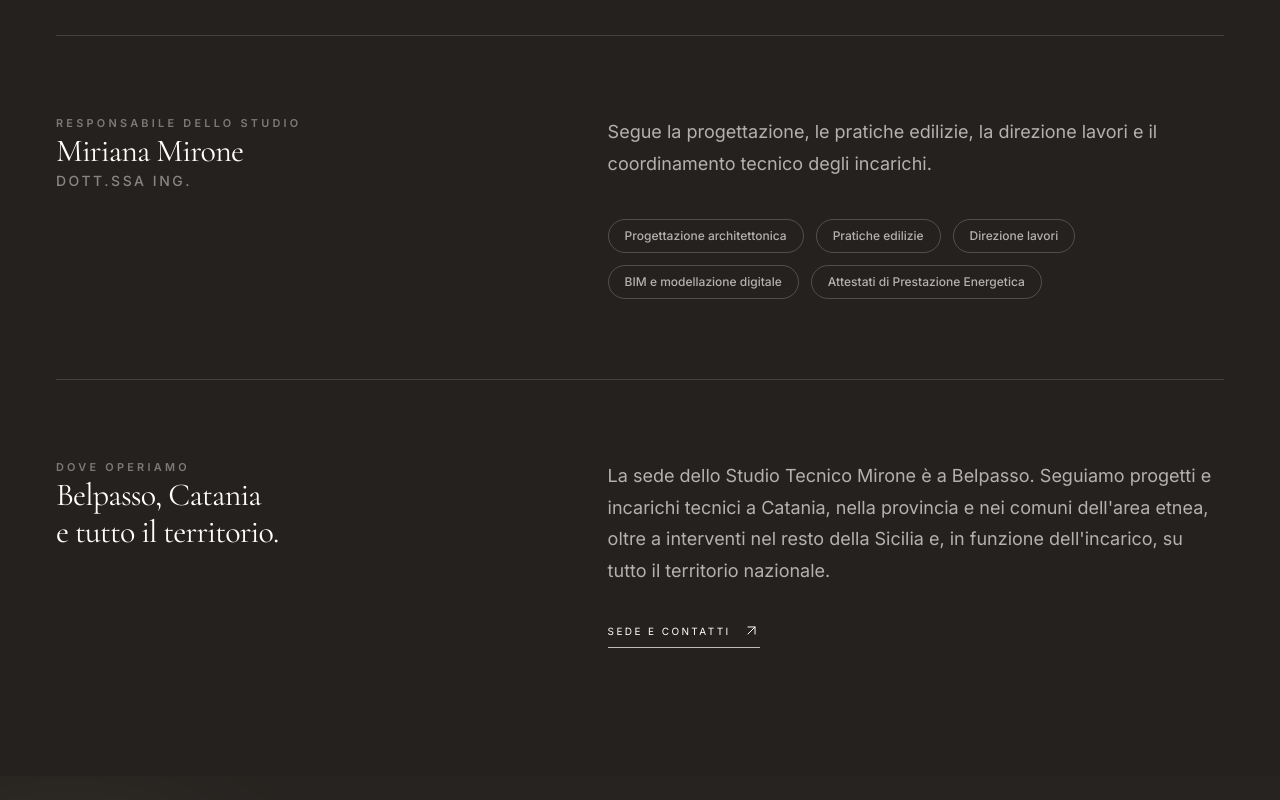
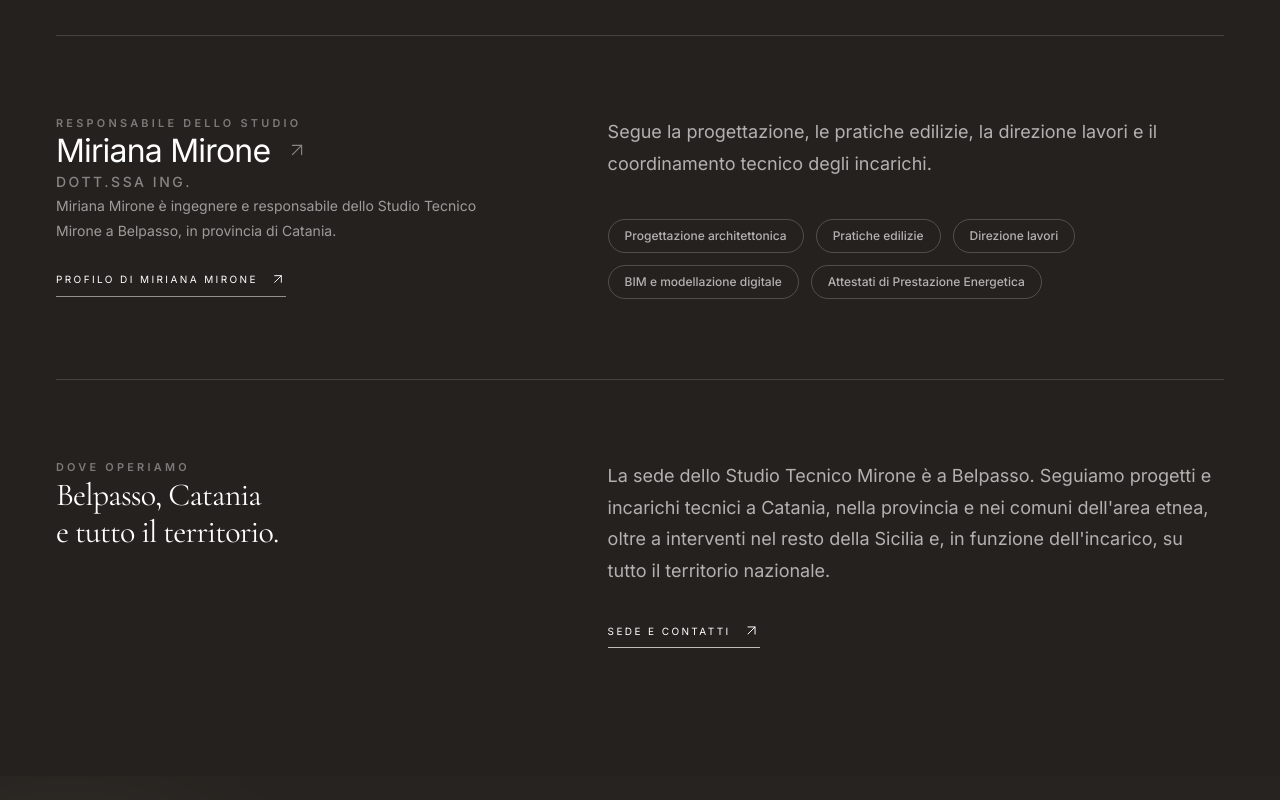
Before and after one commit to Conca91/mirone-studio, a Next.js app: page / in a window 1280 px wide. Shown: the part 6240-7040 px from the top of the page. Built offline with nearby package versions, Linux system fonts and the light colour scheme.

Commit message:
Ottimizzazione SEO Miriana Mirone

```diff
--- a/components/home/Studio.tsx
+++ b/components/home/Studio.tsx
@@ -172,12 +172,44 @@ export default function Studio() {
                 </p>
 
                 <h3 className="mt-7 font-serif text-4xl leading-[1.1] tracking-[-0.035em] !text-white sm:text-5xl">
-                  {person.name}
+                  <Link
+                    href="/miriana-mirone"
+                    className="group inline-flex items-center gap-4 !text-white"
+                    aria-label="Miriana Mirone, ingegnere e responsabile dello Studio Tecnico Mirone"
+                  >
+                    {person.name}
+
+                    <ArrowUpRight
+                      size={22}
+                      strokeWidth={1.3}
+                      aria-hidden="true"
+                      className="opacity-45 transition-all duration-300 group-hover:-translate-y-1 group-hover:translate-x-1 group-hover:opacity-100"
+                    />
+                  </Link>
                 </h3>
 
                 <p className="mt-4 text-sm font-medium uppercase tracking-[0.18em] text-white/45">
                   {person.role}
                 </p>
+
+                <p className="mt-5 max-w-md text-sm leading-7 text-white/55">
+                  Miriana Mirone è ingegnere e responsabile dello Studio
+                  Tecnico Mirone a Belpasso, in provincia di Catania.
+                </p>
+
+                <Link
+                  href="/miriana-mirone"
+                  className="group mt-7 inline-flex items-center gap-3 border-b border-white/50 pb-2 text-[10px] uppercase tracking-[0.24em] text-white/75 transition-colors hover:border-white hover:text-white"
+                >
+                  Profilo di Miriana Mirone
+
+                  <ArrowUpRight
+                    size={16}
+                    strokeWidth={1.4}
+                    aria-hidden="true"
+                    className="transition-transform duration-300 group-hover:-translate-y-0.5 group-hover:translate-x-0.5"
+                  />
+                </Link>
               </div>
 
               <div>
--- a/components/layout/Footer.tsx
+++ b/components/layout/Footer.tsx
@@ -8,6 +8,7 @@ import {
 
 const navigation = [
   { label: "Studio", href: "/studio" },
+  { label: "Miriana Mirone", href: "/miriana-mirone" },
   { label: "Servizi", href: "/servizi" },
   { label: "Progetti", href: "/progetti" },
   { label: "Metodo", href: "/metodo" },
@@ -77,6 +78,31 @@ export default function Footer() {
               progettazione architettonica, pratiche edilizie e catastali,
               rilievi topografici, direzione lavori e consulenza tecnica.
             </p>
+
+            <div className="mt-9 max-w-xl border-l border-white/20 pl-5">
+              <p className="text-[10px] uppercase tracking-[0.28em] text-[#938c82]">
+                Responsabile dello Studio
+              </p>
+
+              <Link
+                href="/miriana-mirone"
+                className="group mt-3 inline-flex items-center gap-3 font-serif text-2xl text-[#d8d1c6] transition-colors duration-300 hover:text-white"
+                aria-label="Ingegnere Miriana Mirone, responsabile dello Studio Tecnico Mirone"
+              >
+                Ingegnere Miriana Mirone
+
+                <ArrowUpRight
+                  size={16}
+                  strokeWidth={1.4}
+                  aria-hidden="true"
+                  className="opacity-50 transition-all duration-300 group-hover:-translate-y-0.5 group-hover:translate-x-0.5 group-hover:opacity-100"
+                />
+              </Link>
+
+              <p className="mt-2 text-sm leading-6 text-[#8f887e]">
+                Studio Tecnico Mirone · Belpasso, Catania
+              </p>
+            </div>
 
             <Link
               href="/contatti"
```
